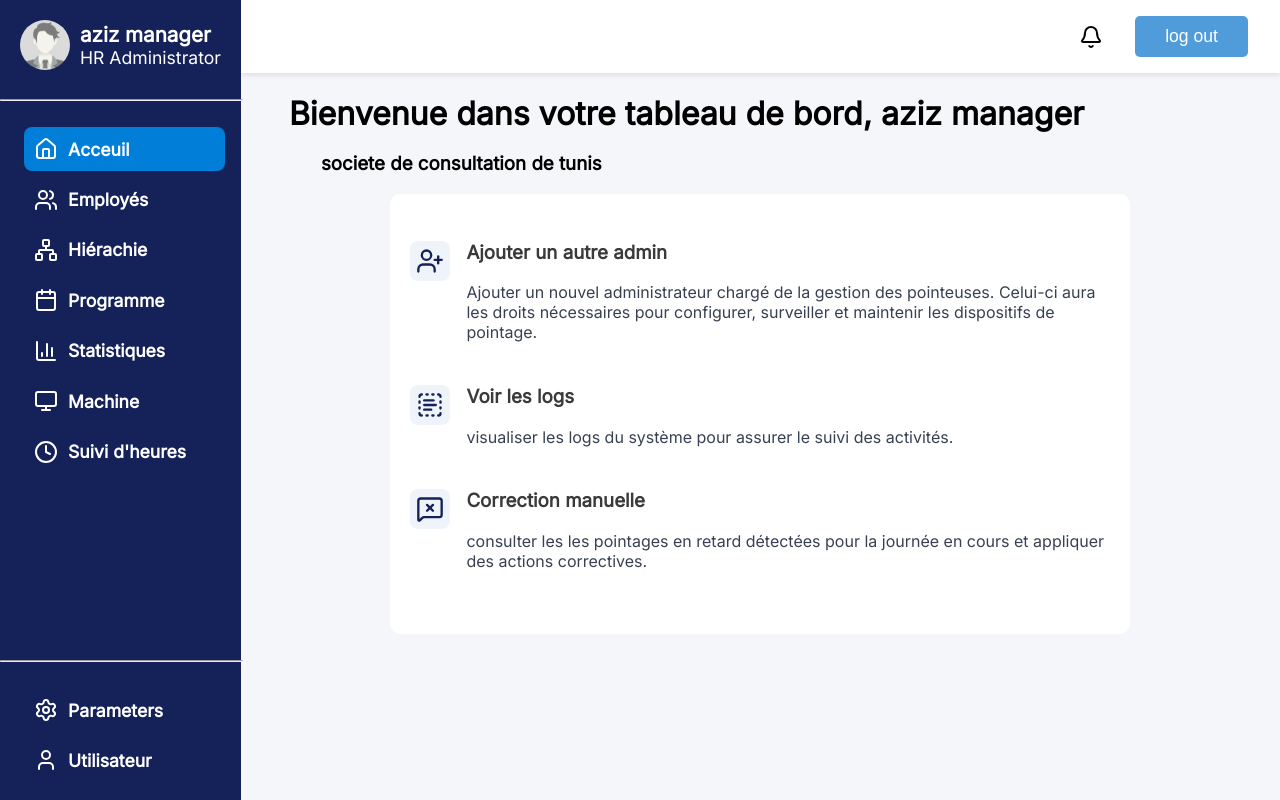
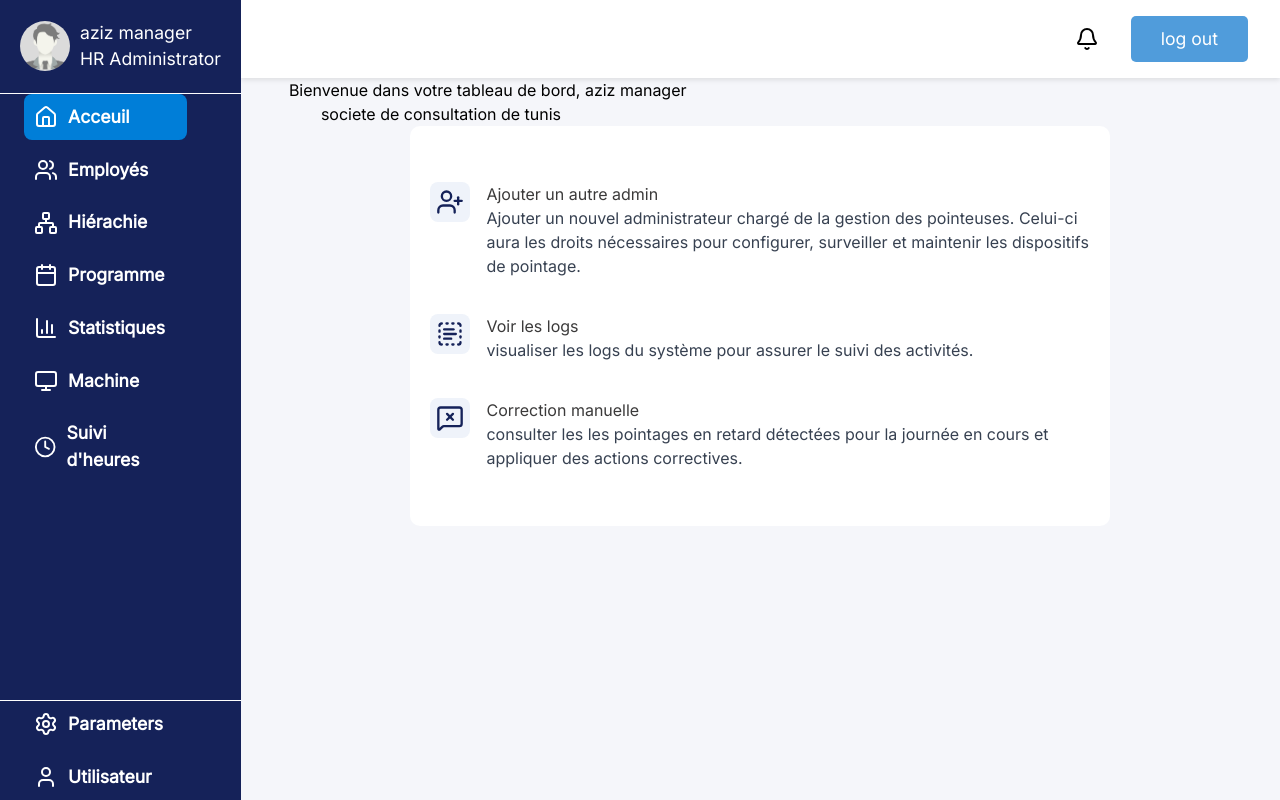
Before and after one commit to jbuguy/projet_pointeuse, a React (Vite) app in the folder frontend-pointeuse/: page /#/ in a window 1280 px wide. Built offline with nearby package versions, Linux system fonts and the light colour scheme.

Commit message:
first commit

```diff
--- a/frontend-pointeuse/package.json
+++ b/frontend-pointeuse/package.json
@@ -13,12 +13,16 @@
         "deploy": "gh-pages -d dist"
     },
     "dependencies": {
+        "@tailwindcss/postcss": "^4.1.10",
+        "axios": "^1.10.0",
         "gh-pages": "^6.3.0",
         "lucide-react": "^0.515.0",
+        "postcss": "^8.5.6",
         "react": "^19.1.0",
         "react-dom": "^19.1.0",
         "react-router": "^7.6.2",
-        "react-router-dom": "^7.6.2"
+        "react-router-dom": "^7.6.2",
+        "tailwindcss": "^4.1.10"
     },
     "devDependencies": {
         "@eslint/js": "^9.25.0",
--- /dev/null
+++ b/frontend-pointeuse/postcss.config.mjs
@@ -0,0 +1,6 @@
+const config = {
+    plugins: {
+        "@tailwindcss/postcss": {},
+    },
+};
+export default config;
--- a/frontend-pointeuse/style.css
+++ b/frontend-pointeuse/style.css
@@ -1,3 +1,4 @@
+@import "tailwindcss";
 .mainMenu {
     position: sticky;
     top: 0;
```
Also changed, not shown: 1 other file (tests, documents, lock files or other folders).
